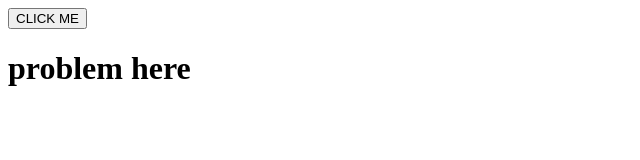
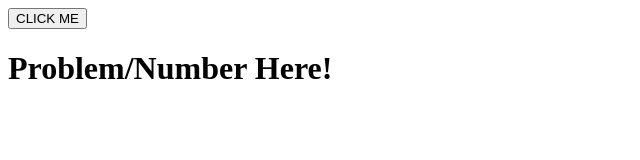
Before and after one commit to michellebang10/cs361-microservice, a website: page index.html in a window 1280 px wide. Shown: the whole page, without its empty margins (0-640 px from the left). Drawn offline with Linux system fonts and the light colour scheme.

Commit message:
cleaned up code

```diff
--- a/index.html
+++ b/index.html
@@ -8,6 +8,6 @@
     </head>
     <body>
         <button id="num-button">CLICK ME</button>
-        <h1><span id = "problem">problem here</span></h1>
+        <h1><span id = "problem">Problem/Number Here!</span></h1>
     </body>
 </html>
```
Also changed, not shown: microservice.js (+0 -30 lines), request.js (+0 -7 lines).
